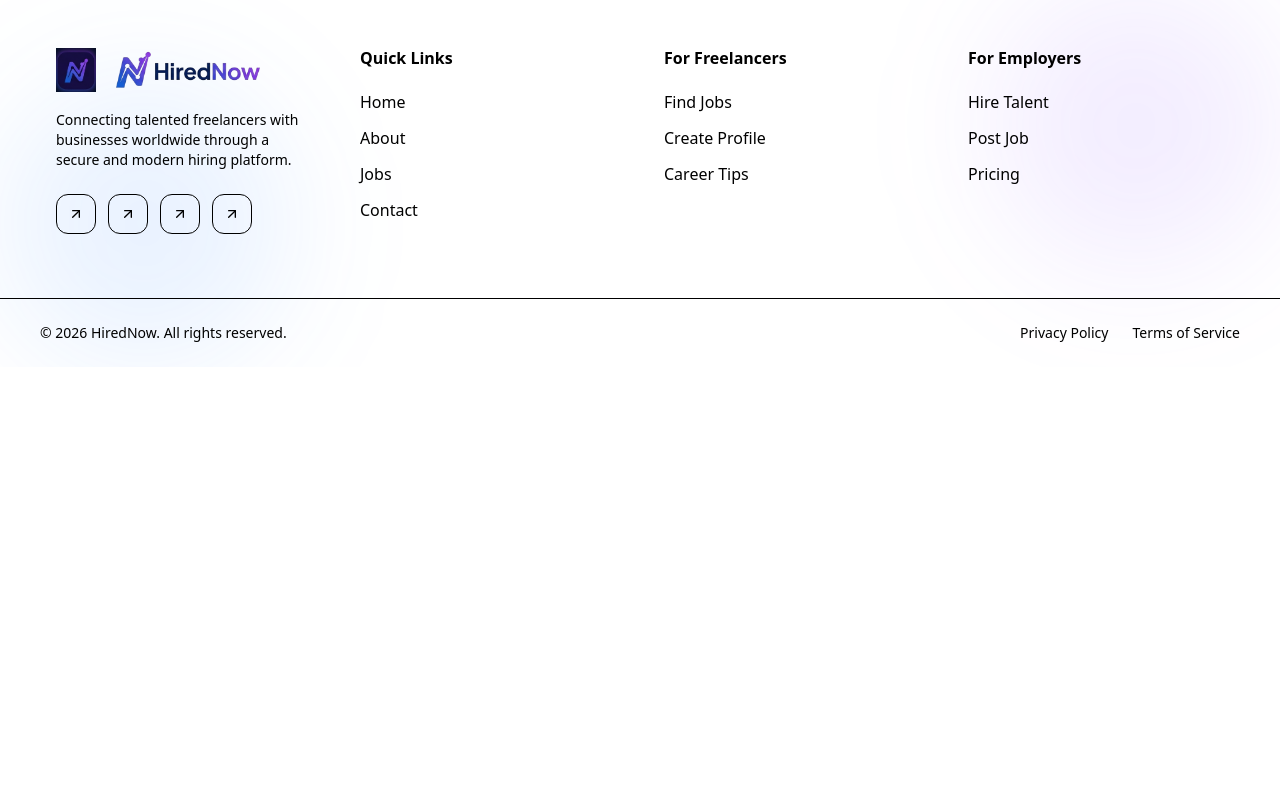
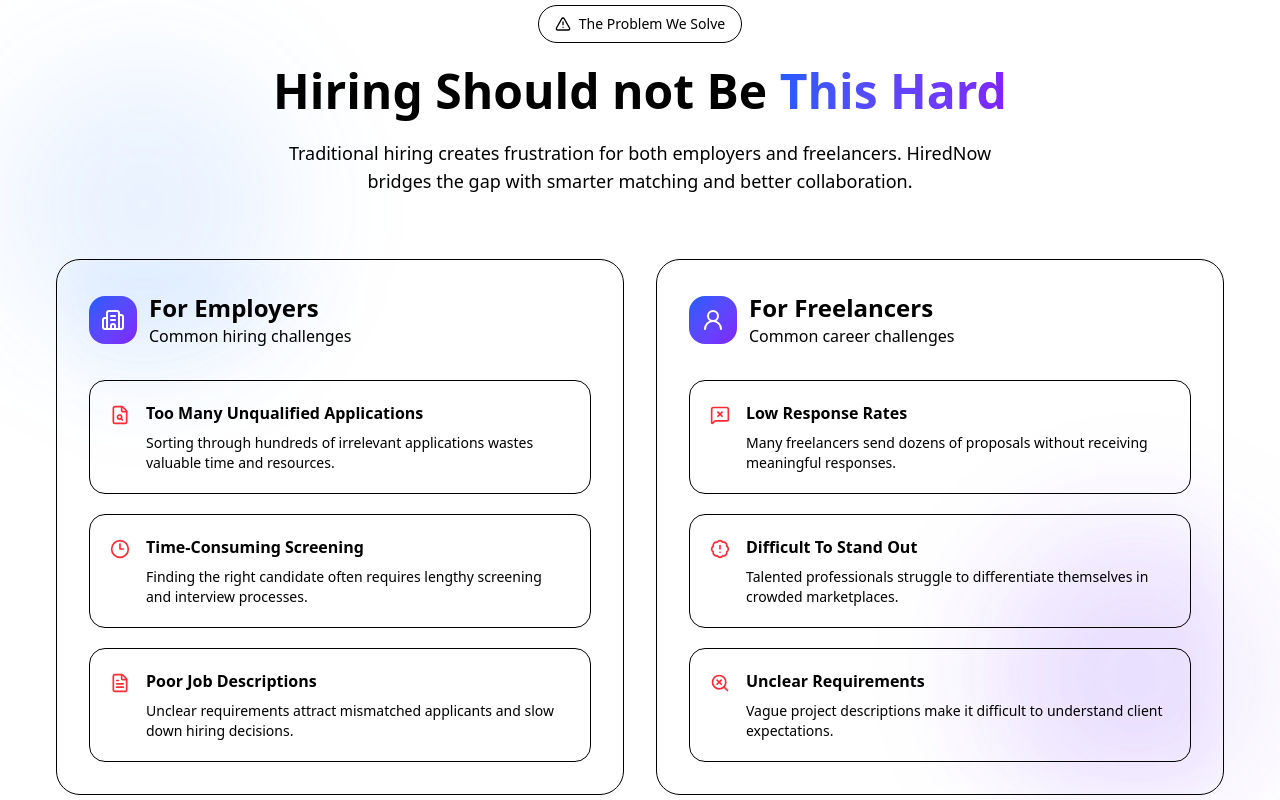
Before and after one commit to inzamulhaque/hired-now-client, a Next.js app: page /about in a window 1280 px wide. Shown: the part 1420-2220 px from the top of the page. Before the commit the page ends 1787 px from the top, so only its background shows below. Built offline with nearby package versions, Linux system fonts and the light colour scheme.

Commit message:
feat: add the problem we solve section

```diff
--- a/app/about/page.tsx
+++ b/app/about/page.tsx
@@ -1,11 +1,13 @@
 import HeroSection from "@/components/About/HeroSection";
 import OurMissionSection from "@/components/About/OurMissionSection";
+import TheProblemWeSolveSection from "@/components/About/TheProblemWeSolveSection";
 
 const page = () => {
   return (
     <>
       <HeroSection />
       <OurMissionSection />
+      <TheProblemWeSolveSection />
     </>
   );
 };
--- /dev/null
+++ b/components/About/TheProblemWeSolveSection.tsx
@@ -0,0 +1,272 @@
+"use client";
+
+import { motion } from "framer-motion";
+import {
+  AlertTriangle,
+  Building2,
+  UserRound,
+  FileSearch,
+  Clock3,
+  FileText,
+  MessageSquareX,
+  BadgeAlert,
+  SearchX,
+} from "lucide-react";
+
+const employerProblems = [
+  {
+    icon: FileSearch,
+    title: "Too Many Unqualified Applications",
+    description:
+      "Sorting through hundreds of irrelevant applications wastes valuable time and resources.",
+  },
+  {
+    icon: Clock3,
+    title: "Time-Consuming Screening",
+    description:
+      "Finding the right candidate often requires lengthy screening and interview processes.",
+  },
+  {
+    icon: FileText,
+    title: "Poor Job Descriptions",
+    description:
+      "Unclear requirements attract mismatched applicants and slow down hiring decisions.",
+  },
+];
+
+const freelancerProblems = [
+  {
+    icon: MessageSquareX,
+    title: "Low Response Rates",
+    description:
+      "Many freelancers send dozens of proposals without receiving meaningful responses.",
+  },
+  {
+    icon: BadgeAlert,
+    title: "Difficult To Stand Out",
+    description:
+      "Talented professionals struggle to differentiate themselves in crowded marketplaces.",
+  },
+  {
+    icon: SearchX,
+    title: "Unclear Requirements",
+    description:
+      "Vague project descriptions make it difficult to understand client expectations.",
+  },
+];
+
+const TheProblemWeSolveSection = () => {
+  return (
+    <section className="relative overflow-hidden py-4 lg:py-6">
+      <div className="absolute inset-0 -z-10">
+        <div className="absolute left-0 top-20 h-72 w-72 rounded-full bg-blue-500/10 blur-3xl" />
+        <div className="absolute right-0 bottom-0 h-72 w-72 rounded-full bg-violet-500/10 blur-3xl" />
+      </div>
+
+      <div className="container max-w-[1200px] mx-auto px-4">
+        <motion.div
+          initial={{
+            opacity: 0,
+            y: 20,
+          }}
+          whileInView={{
+            opacity: 1,
+            y: 0,
+          }}
+          viewport={{ once: true }}
+          transition={{
+            duration: 0.5,
+          }}
+          className="mx-auto mb-16 max-w-3xl text-center"
+        >
+          <div className="inline-flex items-center gap-2 rounded-full border px-4 py-2 text-sm font-medium">
+            <AlertTriangle className="h-4 w-4 text-primary" />
+            The Problem We Solve
+          </div>
+
+          <h2 className="mt-6 text-3xl font-bold md:text-5xl">
+            Hiring Should not Be
+            <span className="bg-gradient-to-r from-blue-600 to-violet-600 bg-clip-text text-transparent">
+              {" "}
+              This Hard
+            </span>
+          </h2>
+
+          <p className="mt-6 text-lg text-muted-foreground">
+            Traditional hiring creates frustration for both employers and
+            freelancers. HiredNow bridges the gap with smarter matching and
+            better collaboration.
+          </p>
+        </motion.div>
+
+        <div className="grid gap-8 lg:grid-cols-2">
+          <motion.div
+            initial={{
+              opacity: 0,
+              x: -30,
+            }}
+            whileInView={{
+              opacity: 1,
+              x: 0,
+            }}
+            viewport={{ once: true }}
+            transition={{
+              duration: 0.5,
+            }}
+            className="
+              rounded-3xl
+              border
+              bg-background/70
+              p-8
+              backdrop-blur-xl
+            "
+          >
+            <div className="mb-8 flex items-center gap-3">
+              <div
+                className="
+                  flex
+                  h-12
+                  w-12
+                  items-center
+                  justify-center
+                  rounded-2xl
+                  bg-gradient-to-br
+                  from-blue-600
+                  to-violet-600
+                  text-white
+                "
+              >
+                <Building2 className="h-6 w-6" />
+              </div>
+
+              <div>
+                <h3 className="text-2xl font-bold">For Employers</h3>
+
+                <p className="text-muted-foreground">
+                  Common hiring challenges
+                </p>
+              </div>
+            </div>
+
+            <div className="space-y-5">
+              {employerProblems.map((problem) => {
+                const Icon = problem.icon;
+
+                return (
+                  <div
+                    key={problem.title}
+                    className="
+                      rounded-2xl
+                      border
+                      p-5
+                      transition-all
+                      hover:shadow-md
+                    "
+                  >
+                    <div className="flex gap-4">
+                      <div className="mt-1 text-red-500">
+                        <Icon className="h-5 w-5" />
+                      </div>
+
+                      <div>
+                        <h4 className="font-semibold">{problem.title}</h4>
+
+                        <p className="mt-2 text-sm text-muted-foreground">
+                          {problem.description}
+                        </p>
+                      </div>
+                    </div>
+                  </div>
+                );
+              })}
+            </div>
+          </motion.div>
+
+          <motion.div
+            initial={{
+              opacity: 0,
+              x: 30,
+            }}
+            whileInView={{
+              opacity: 1,
+              x: 0,
+            }}
+            viewport={{ once: true }}
+            transition={{
+              duration: 0.5,
+            }}
+            className="
+              rounded-3xl
+              border
+              bg-background/70
+              p-8
+              backdrop-blur-xl
+            "
+          >
+            <div className="mb-8 flex items-center gap-3">
+              <div
+                className="
+                  flex
+                  h-12
+                  w-12
+                  items-center
+                  justify-center
+                  rounded-2xl
+                  bg-gradient-to-br
+                  from-blue-600
+                  to-violet-600
+                  text-white
+                "
+              >
+                <UserRound className="h-6 w-6" />
+              </div>
+
+              <div>
+                <h3 className="text-2xl font-bold">For Freelancers</h3>
+
+                <p className="text-muted-foreground">
+                  Common career challenges
+                </p>
+              </div>
+            </div>
+
+            <div className="space-y-5">
+              {freelancerProblems.map((problem) => {
+                const Icon = problem.icon;
+
+                return (
+                  <div
+                    key={problem.title}
+                    className="
+                      rounded-2xl
+                      border
+                      p-5
+                      transition-all
+                      hover:shadow-md
+                    "
+                  >
+                    <div className="flex gap-4">
+                      <div className="mt-1 text-red-500">
+                        <Icon className="h-5 w-5" />
+                      </div>
+
+                      <div>
+                        <h4 className="font-semibold">{problem.title}</h4>
+
+                        <p className="mt-2 text-sm text-muted-foreground">
+                          {problem.description}
+                        </p>
+                      </div>
+                    </div>
+                  </div>
+                );
+              })}
+            </div>
+          </motion.div>
+        </div>
+      </div>
+    </section>
+  );
+};
+
+export default TheProblemWeSolveSection;
```
